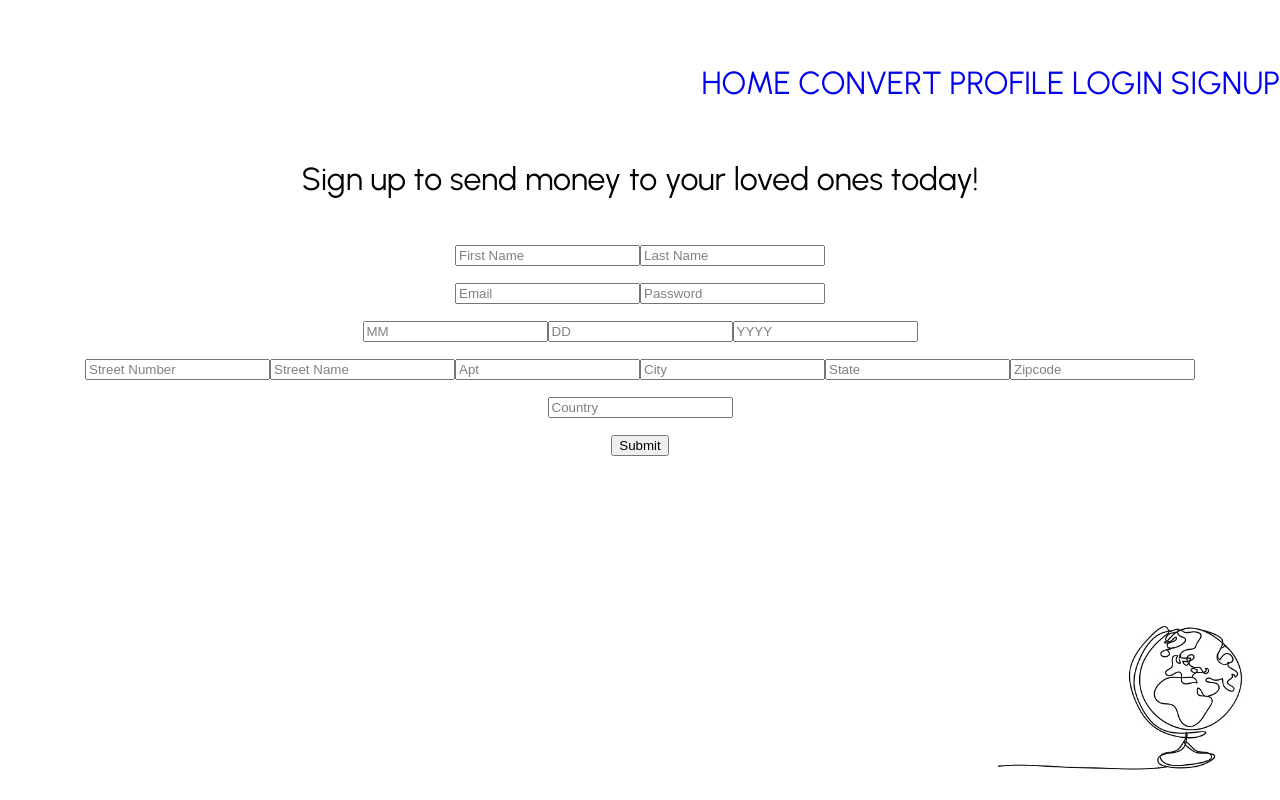
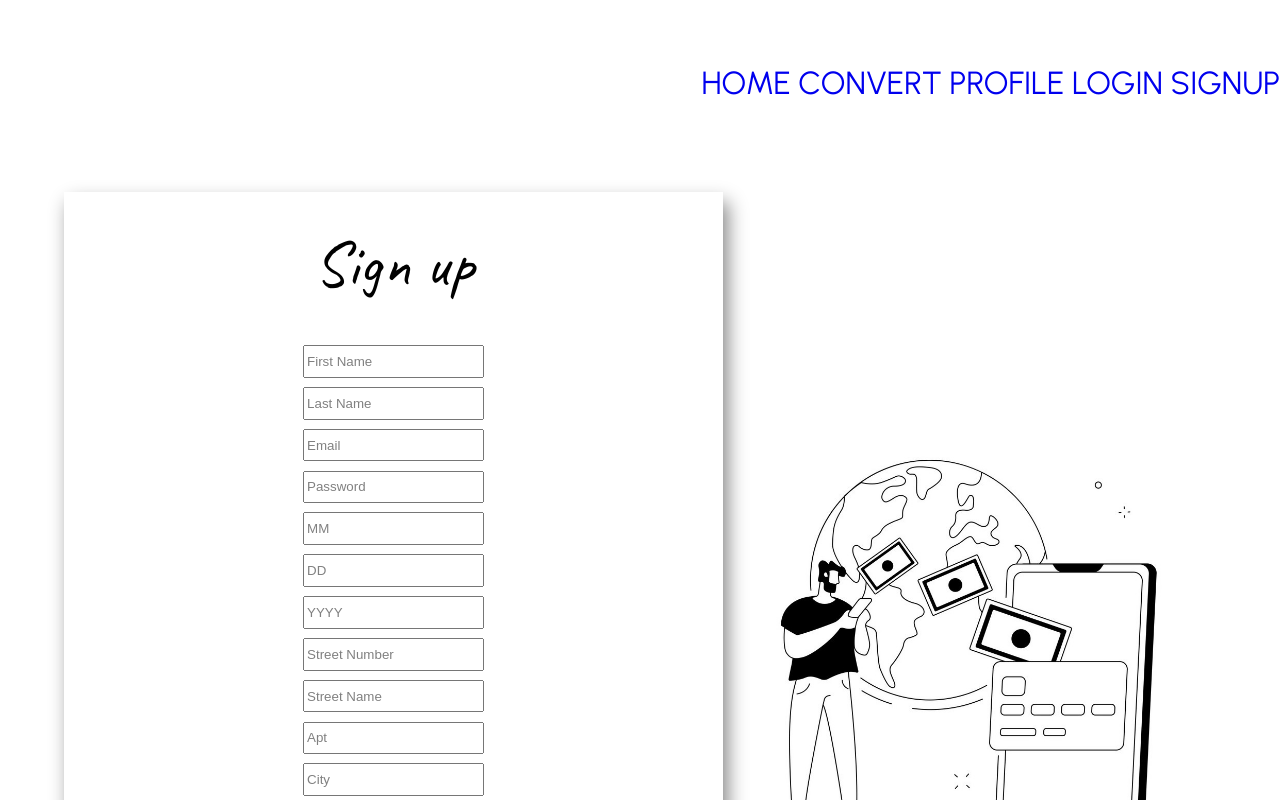
Before and after one commit to omtmana/currency-converter, a React (Create React App) app in the folder client/: page /signup in a window 1280 px wide. Shown: the top 800 px of the page. Built offline with nearby package versions, Linux system fonts and the light colour scheme; no server answers; a web font is replaced by a local one.

Commit message:
Added Signup Css

```diff
--- a/client/src/App.js
+++ b/client/src/App.js
@@ -66,7 +66,7 @@ function App() {
         </Routes>
         {/* </Layout> */}
       </BrowserRouter>
-      <img src='earth.jpeg' />
+      {/* <img src='earth.jpeg' /> */}
     </div>
   );
 }
--- a/client/src/pages/Signup.js
+++ b/client/src/pages/Signup.js
@@ -1,7 +1,7 @@
 import { useState } from 'react'
 import '../styles/SignUp.css'
 
-const Signup = ({setUser}) => {
+const Signup = ({ setUser }) => {
    const [firstName, setFirstName] = useState('')
    const [lastName, setLastName] = useState('')
    const [email, setEmail] = useState('')
@@ -48,13 +48,17 @@ const Signup = ({setUser}) => {
          <div className="form-signup-main-container">
             <form onSubmit={handleSubmit}>
                <div className="form-signup-name">
-                  <p> Sign up to send money to your loved ones today!</p>
+                  <p> <span style={{ fontFamily: 'Caveat', fontSize: '2em'}}>Sign up</span></p>
+                  <div>
                      <input
                         type='text'
                         placeholder="First Name"
                         value={firstName}
                         onChange={e => setFirstName(e.target.value)}
+                        className='first-name'
                      />
+                  </div>
+                  <div>
                      <input
                         type='text'
                         placeholder='Last Name'
@@ -62,14 +66,17 @@ const Signup = ({setUser}) => {
                         onChange={e => setLastName(e.target.value)}
                      />
                   </div>
+               </div>
                {/* <br></br> */}
                <div className="form-signup-login">
+                  <div>
                      <input
                         type='text'
                         placeholder='Email'
                         value={email}
                         onChange={e => setEmail(e.target.value)}
                      />
+                  </div>
                   <input
                      type='text'
                      placeholder='Password'
@@ -78,18 +85,23 @@ const Signup = ({setUser}) => {
                   />
                </div>
                <div className="form-signup-dob">
+                  <div>
                      <input
                         type='text'
                         placeholder='MM'
                         value={birthMonth}
                         onChange={e => setBirthMonth(e.target.value)}
                      />
+                  </div>
+                  <div>
                      <input
                         type='text'
                         placeholder='DD'
                         value={birthDay}
                         onChange={e => setBirthDay(e.target.value)}
                      />
+                  </div>
+                  <div>
                      <input
                         type='text'
                         placeholder='YYYY'
@@ -97,45 +109,57 @@ const Signup = ({setUser}) => {
                         onChange={e => setBirthYear(e.target.value)}
                      />
                   </div>
-
+               </div>
                <div className="form-signup-address">
+                  <div>
                      <input
                         type='text'
                         placeholder='Street Number'
                         value={streetNum}
                         onChange={e => setStreetNum(e.target.value)}
                      />
+                  </div>
+                  <div>
                      <input
                         type='text'
                         placeholder='Street Name'
                         value={streetName}
                         onChange={e => setStreetName(e.target.value)}
                      />
+                  </div>
+                  <div>
                      <input
                         type='text'
                         placeholder="Apt"
                         value={apt}
                         onChange={e => setApt(e.target.value)}
                      />
+                  </div>
+                  <div>
                      <input
                         type='text'
                         placeholder="City"
                         value={city}
                         onChange={e => setCity(e.target.value)}
                      />
+                  </div>
+                  <div>
                      <input
                         type='text'
                         placeholder='State'
                         value={state}
                         onChange={e => setState(e.target.value)}
                      />
+                  </div>
+                  <div>
                      <input
                         type='text'
                         placeholder='Zipcode'
                         value={zipcode}
                         onChange={e => setZipcode(e.target.value)}
-
                      />
+                  </div>
+                  <div>
                      <input
                         type='text'
                         placeholder='Country'
@@ -143,8 +167,12 @@ const Signup = ({setUser}) => {
                         onChange={e => setCountry(e.target.value)}
                      />
                   </div>
+               </div>
                <button> Submit </button>
             </form>
+         </div>
+         <div className='man-image'>
+            <img src='man.jpeg' style={{}}/>
          </div>
       </div>
    )
--- a/client/src/styles/App.css
+++ b/client/src/styles/App.css
@@ -16,12 +16,12 @@
   /* text-decoration: none; */
 }
 
-img {
+/* img {
   width: 10em;
   position:absolute;
-  /* left: 1px; */
+  left: 1px;
   right: 0em;
-  /* top: 145px; */
+  top: 145px;
   bottom: 0px;
   z-index: -1;
-}
+} */
--- a/client/src/styles/Login.css
+++ b/client/src/styles/Login.css
@@ -18,9 +18,6 @@
 .login-email {
    height: 3em;
    width: 17em;
-   /* border: 1px solid rgb(255, 68, 0) ; */
-   /* border-radius: 15px; */
-   /* padding-left: 2em; */
 }
 
 ::placeholder {
@@ -43,8 +40,6 @@
    margin-top: 3em;
 }
 
-
-
 /* .login-submit-button {
    margin-top: 2em;
    padding-top: 2em;
--- a/client/src/styles/SignUp.css
+++ b/client/src/styles/SignUp.css
@@ -0,0 +1,49 @@
+.signup {
+   display: flex;
+   /* border: 2px solid red; */
+   margin: 2em;
+   /* justify-content: center; */
+}
+
+.form-signup-main-container {
+   /* border: 2px solid pink; */
+   width: 40em;
+   display: flex;
+   justify-content: center;
+   box-shadow: 5px 10px 18px #888888;
+   /* padding-left: 2em; */
+   /* align-items: left; */
+}
+
+input {
+   height: 2em;
+   width: 13em;
+
+}
+
+button {
+   border: 2px solid #349BBC;
+   background-color: #349BBC;
+   color: whitesmoke;
+   width: 10em;
+   height: 3em;
+   margin-top: 2em;
+   margin-bottom: 2em;
+   border-radius: 1em;
+}
+
+/* .man-image {
+   border: 2px solid black;
+   width: 2em;
+} */
+
+img {
+   padding-top: 7em;
+   max-width: 100%;
+   z-index: -1;
+   position: relative;
+}
+
+p {
+   /* color: red; */
+}
```
Also changed, not shown: client/public/man.jpeg (added). Lines whose indentation alone changed are shown as unchanged.
